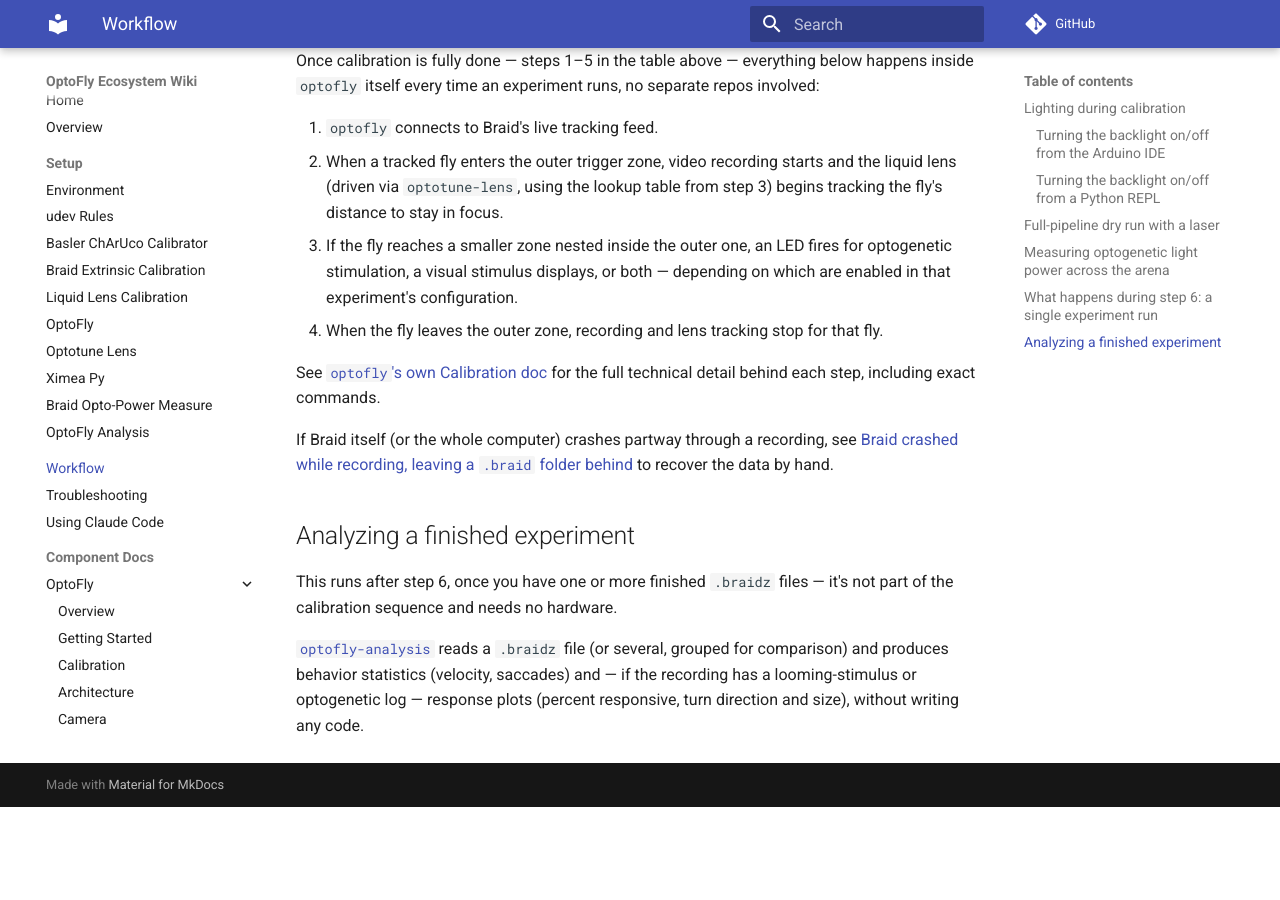
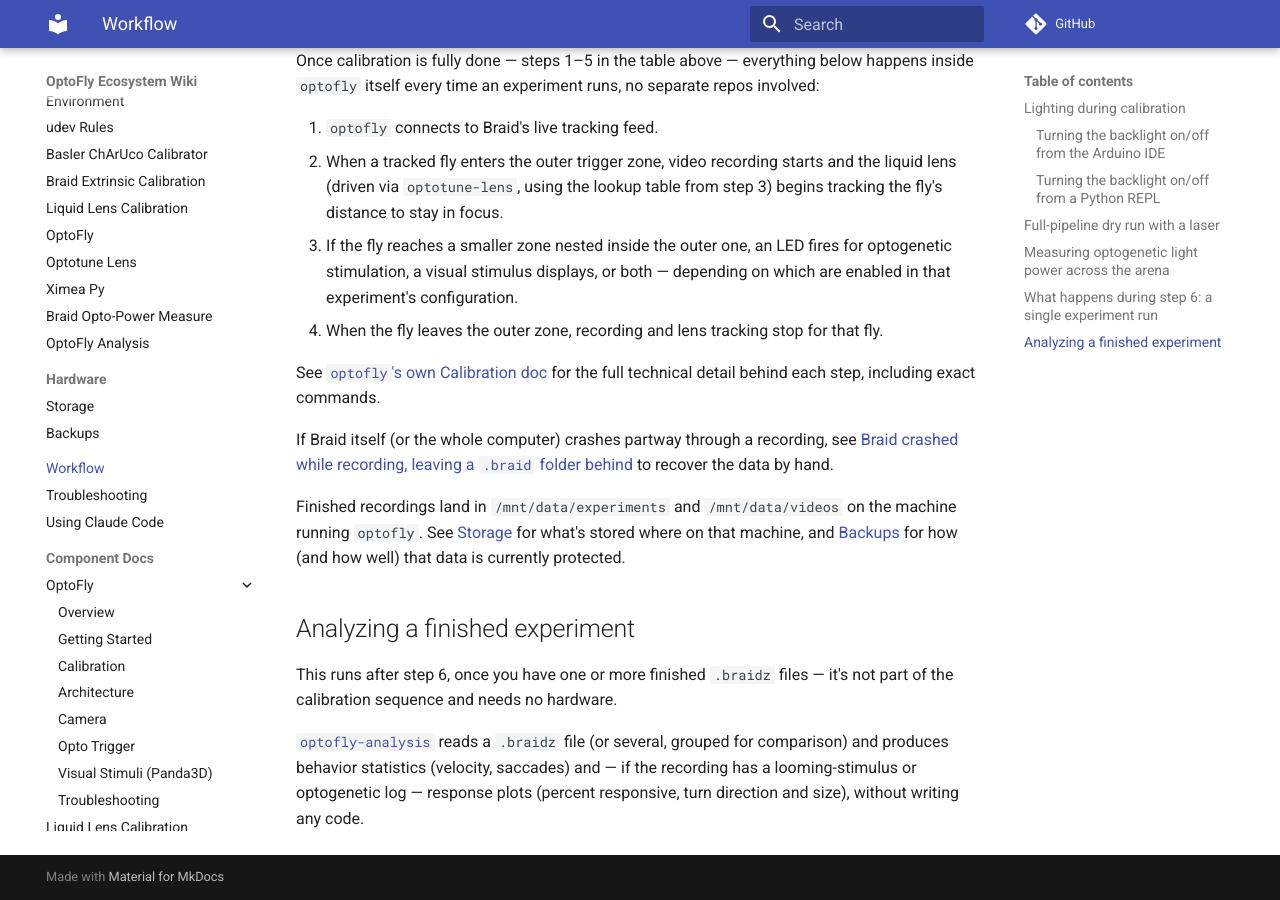
Before and after one commit to mpinb/optofly-docs, an MkDocs documentation site: the page built from docs/workflow.md, in a window 1280 px wide and 900 px high, scrolled down 4715 px. Built offline with MkDocs 1.6.1 and Material for MkDocs 9.7.7, drawn with Linux system fonts in a browser that asks for light colours; comment, search, counter and statistics services are not loaded; before the commit the page ends 5522 px from its top, so only the background shows below that.

Commit message:
Add Hardware section to nav, cross-link from workflow.md
Co-Authored-By: Claude Sonnet 5 <noreply@anthropic.com>

```diff
--- a/docs/workflow.md
+++ b/docs/workflow.md
@@ -193,6 +193,11 @@ recording, see [Braid crashed while recording, leaving a `.braid` folder
 behind](troubleshooting.md#braid-crashed-while-recording-leaving-a-braid-folder-behind)
 to recover the data by hand.
 
+Finished recordings land in `/mnt/data/experiments` and `/mnt/data/videos`
+on the machine running `optofly`. See [Storage](hardware/storage.md) for
+what's stored where on that machine, and [Backups](hardware/backups.md)
+for how (and how well) that data is currently protected.
+
 ## Analyzing a finished experiment
 
 This runs after step 6, once you have one or more finished `.braidz` files —
--- a/mkdocs.yml
+++ b/mkdocs.yml
@@ -38,6 +38,9 @@ nav:
       - Ximea Py: setup/ximea-py-setup.md
       - Braid Opto-Power Measure: setup/braid-opto-power-measure-setup.md
       - OptoFly Analysis: setup/optofly-analysis-setup.md
+  - Hardware:
+      - Storage: hardware/storage.md
+      - Backups: hardware/backups.md
   - Workflow: workflow.md
   - Troubleshooting: troubleshooting.md
   - Using Claude Code: claude-code.md
```
